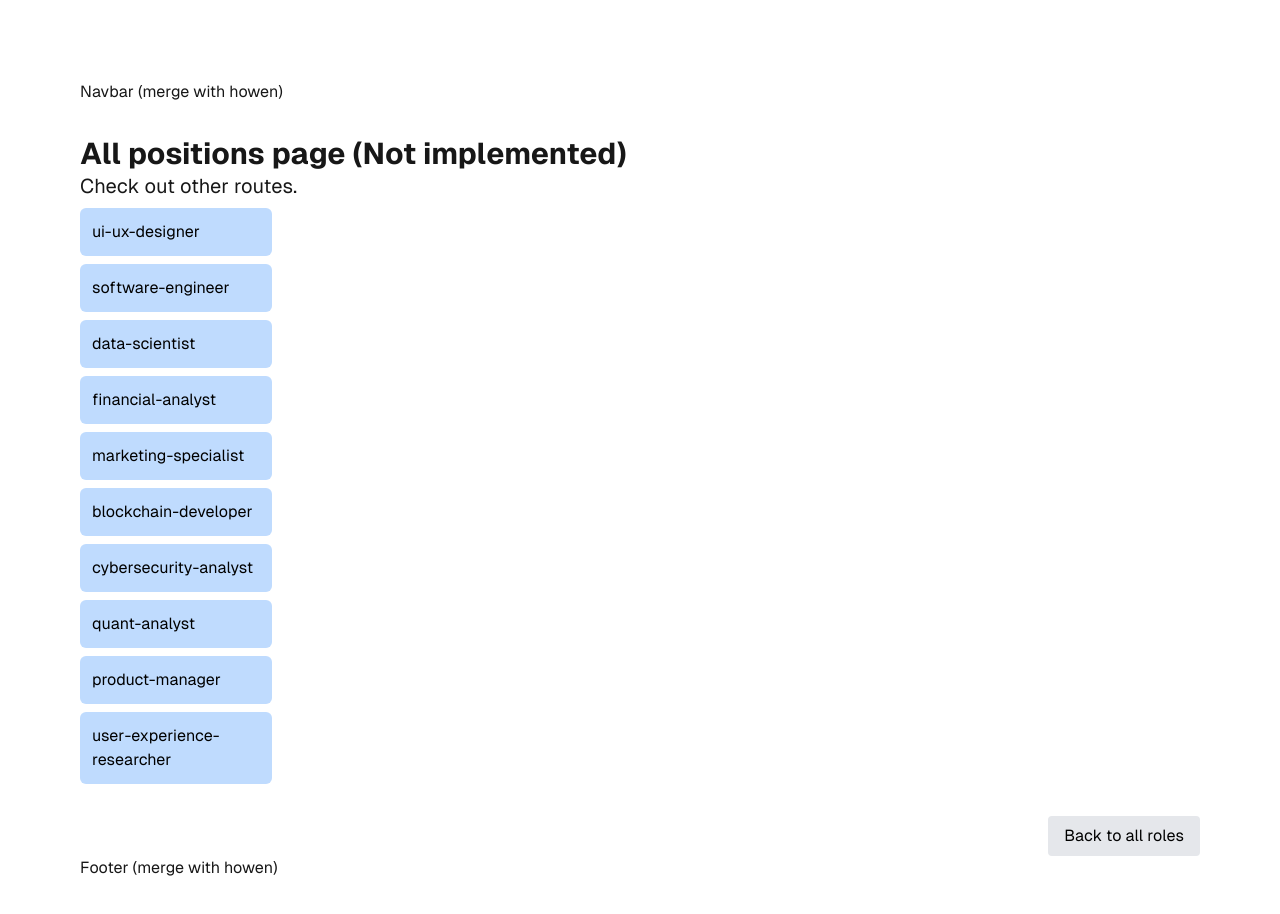
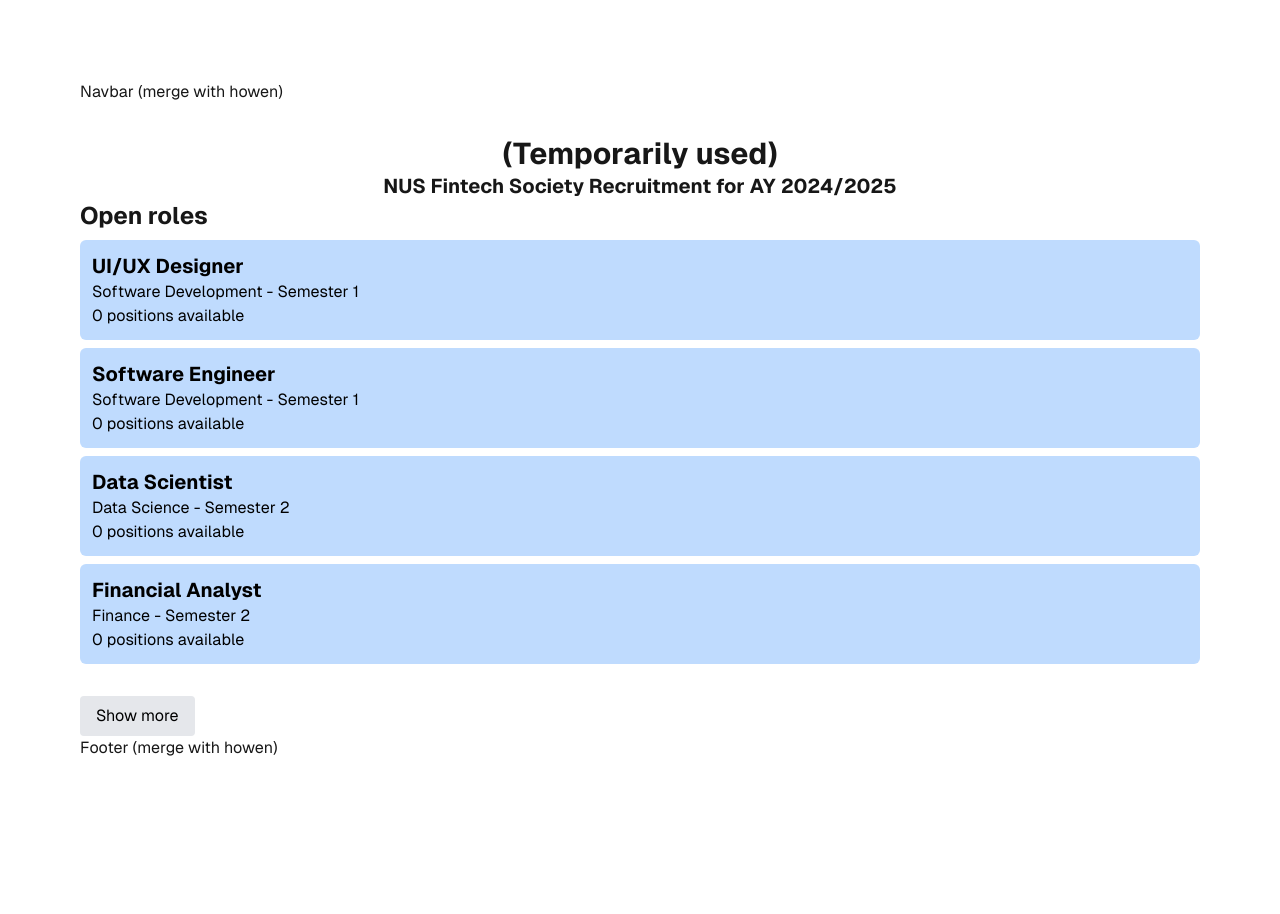
Before and after one commit to nathanshew/SD_Careers_Platform, a Next.js app: page /positions in a window 1280 px wide. Shown: the top 914 px of the page. After the commit the page ends 872 px from the top, so only its background shows below. Built offline with nearby package versions, Linux system fonts and the light colour scheme.

Commit message:
add template for landing page

```diff
--- a/src/app/positions/page.tsx
+++ b/src/app/positions/page.tsx
@@ -1,41 +1,76 @@
 "use client";
 
-import { useState } from "react";
-import Image from "next/image";
 import NavBar from "@/components/Navbar";
 import Footer from "@/components/Footer"
 import Link from "next/link";
-import { JobData } from "@/lib/positions/job-data";
+import { JobData, JobDataType } from "@/lib/positions/job-data";
+import { useState } from "react";
 
-
+// Landing page
 export default function JobApplication() {
   const availableRoutes = Object.keys(JobData); // you can check from @/lib/positions/job-data.tsx
+  const MIN_ROLE_PER_PAGE = 4;
+  const maxRole = availableRoutes.length;
+  const [rolePerPage, setRolePerPage] = useState(MIN_ROLE_PER_PAGE);
   return (
-
     <div className="min-h-screen p-8 pb-20 gap-16 sm:p-20 font-[family-name:var(--font-geist-sans)]">
       <NavBar/>
-      <div className="text-3xl font-bold">All positions page (Not implemented)</div>
-      <div className="text-xl">Check out other routes.</div>
+      <div className="font-bold text-center">
+        <h1 className="text-3xl">(Temporarily used)</h1>
+        <p className="text-xl">NUS Fintech Society Recruitment for AY 2024/2025</p>
+      </div>
+      <div className="text-2xl font-bold">Open roles</div>
       {/*This is not the actual implementation. It's just some random placeholder*/}
       <div>
         {
-          availableRoutes.map((route) => (
-            <div key={route} className="bg-blue-200 text-black rounded-md px-3 py-3 max-w-48 my-2">
-              <Link href = {`/positions/${route}`}>{route}</Link>
-            </div>
+          availableRoutes.slice(0, rolePerPage).map((jobPosition) => (
+            <JobCard route={jobPosition}/>
           ))
         }
       </div>
-      <GoBack/>
+      {/*see more / see less */}
+      {(rolePerPage < maxRole) && <div className="text-left text-black mt-8">
+        <button
+          className="px-4 py-2 bg-gray-200 rounded"
+          onClick={() => rolePerPage < maxRole && setRolePerPage(rolePerPage + MIN_ROLE_PER_PAGE)}
+        >
+          Show more
+        </button>
+      </div>}
+      {(rolePerPage >= maxRole) && <div className="text-left text-black mt-8">
+        <button
+          className="px-4 py-2 bg-gray-200 rounded"
+          onClick={() => setRolePerPage(MIN_ROLE_PER_PAGE)}
+        >
+          Show less
+        </button>
+      </div>}
       <Footer/>
     </div>
   );
 }
 
+function JobCard(props: any) {
+  const route = props.route;
+  const jobData: JobDataType = JobData[route];
+  const position = 0; // FIX:  replace this value
+  return (
+    <div key={route} className="bg-blue-200 text-black rounded-md px-3 py-3 my-2">
+      <Link href = {`/positions/${route}`}>
+      <div className="text-xl font-bold">{jobData.title}</div>
+      <div>{jobData.department} - {jobData.semester}</div>
+      <div>{position} positions available</div>
+      </Link>
+    </div>
+  )
+}
+
 function GoBack() {
   return (
     <div className="text-right text-black mt-8">
+      <Link href = {`/positions`}>
       <button className="px-4 py-2 bg-gray-200 rounded">Back to all roles</button>
+      </Link>
     </div>
   )
 }
```
